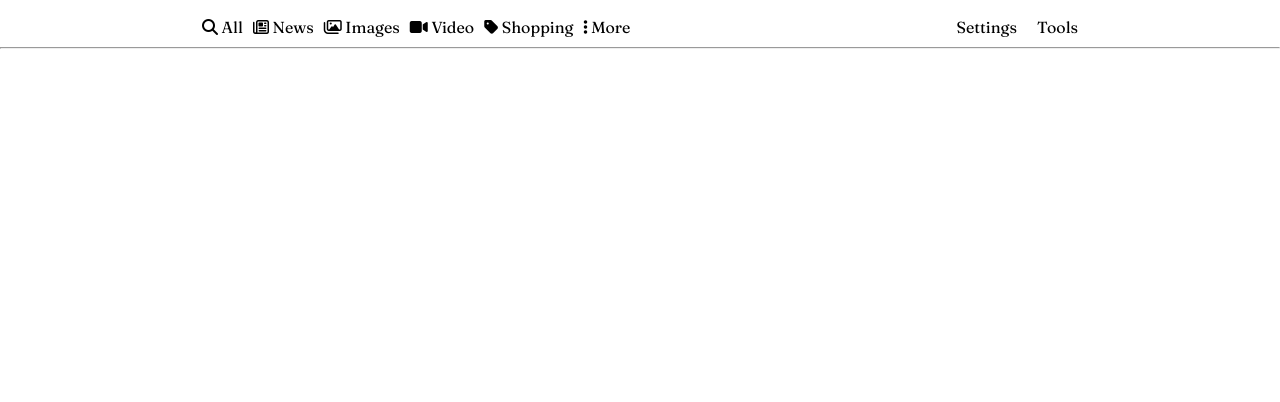
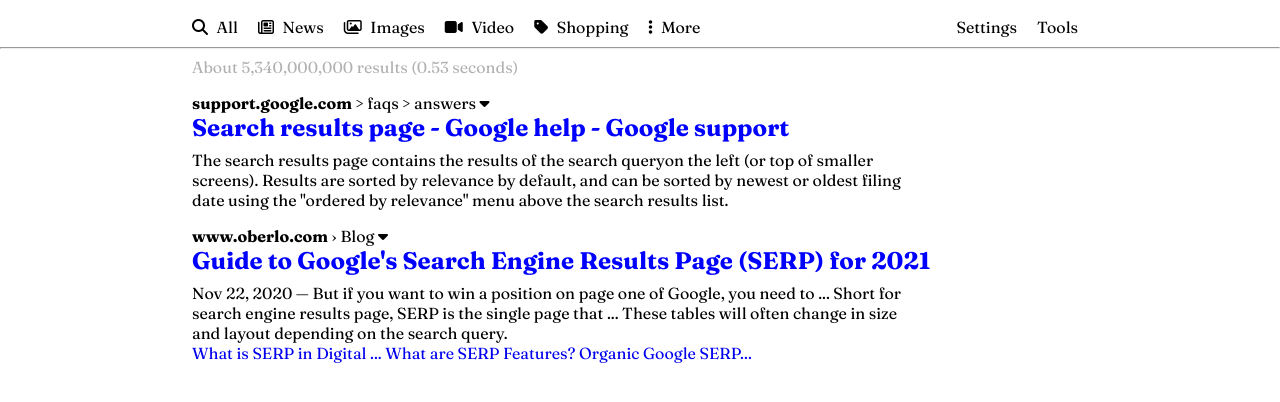
Before and after one commit to dgruszka/gooimg, a plain HTML site: page index.html in a window 1280 px wide. Shown: the part 52-454 px from the top of the page. Drawn offline with Linux system fonts and the light colour scheme.

Commit message:
results body

```diff
--- a/css/styles.css
+++ b/css/styles.css
@@ -60,7 +60,11 @@ body {
 }
 
 .links-container i {
-  padding-left: var(--size-10);
+  padding-right: 5px;
+}
+
+.links-container span {
+  margin-right: var(--size-20);
 }
 
 .links-container p {
@@ -73,4 +77,27 @@ body {
 
 .results-container {
   width: 70%;
+  margin: 0 auto;
 }
+
+.results-container .results-quantity p {
+  opacity: 0.3;
+  margin-top: 0;
+}
+
+.results p {
+  margin-bottom: 0;
+}
+
+.results h2 {
+  margin: 0;
+  color: blue;
+}
+
+.results-body a {
+  text-decoration: none;
+}
+
+.results-body {
+  margin-top: 8px;
+}
--- a/index.html
+++ b/index.html
@@ -56,7 +56,22 @@
     <hr>
     <div class="results-container">
       <div class="results-quantity">
-
+        <p class="results">About 5,340,000,000 results (0.53 seconds)</p>
+      </div>
+      <div class="results">
+        <p><strong>support.google.com</strong> > faqs > answers <i class="fas fa-caret-down"></i></p>
+        <h2>Search results page - Google help - Google support</h2>
+        <p class="results-body">The search results page contains the results of the search queryon the left (or top of smaller<br>
+          screens). Results are sorted by relevance by default, and can be sorted by newest or oldest filing<br>
+        date using the "ordered by relevance" menu above the search results list.</p>
+      </div>
+      <div class="results">
+        <p><strong>www.oberlo.com</strong> › Blog <i class="fas fa-caret-down"></i></p>
+        <h2>Guide to Google's Search Engine Results Page (SERP) for 2021</h2>
+        <p class="results-body">Nov 22, 2020 — But if you want to win a position on page one of Google, you need to ... Short for<br>
+          search engine results page, SERP is the single page that ... These tables will often change in size<br>
+          and layout depending on the search query.<br>
+          <a href="#">What is SERP in Digital ...</a><a href="#">  What are SERP Features?</a><a href="#"> Organic Google SERP...</a> </p>
       </div>
     </div>
   </body>
```
